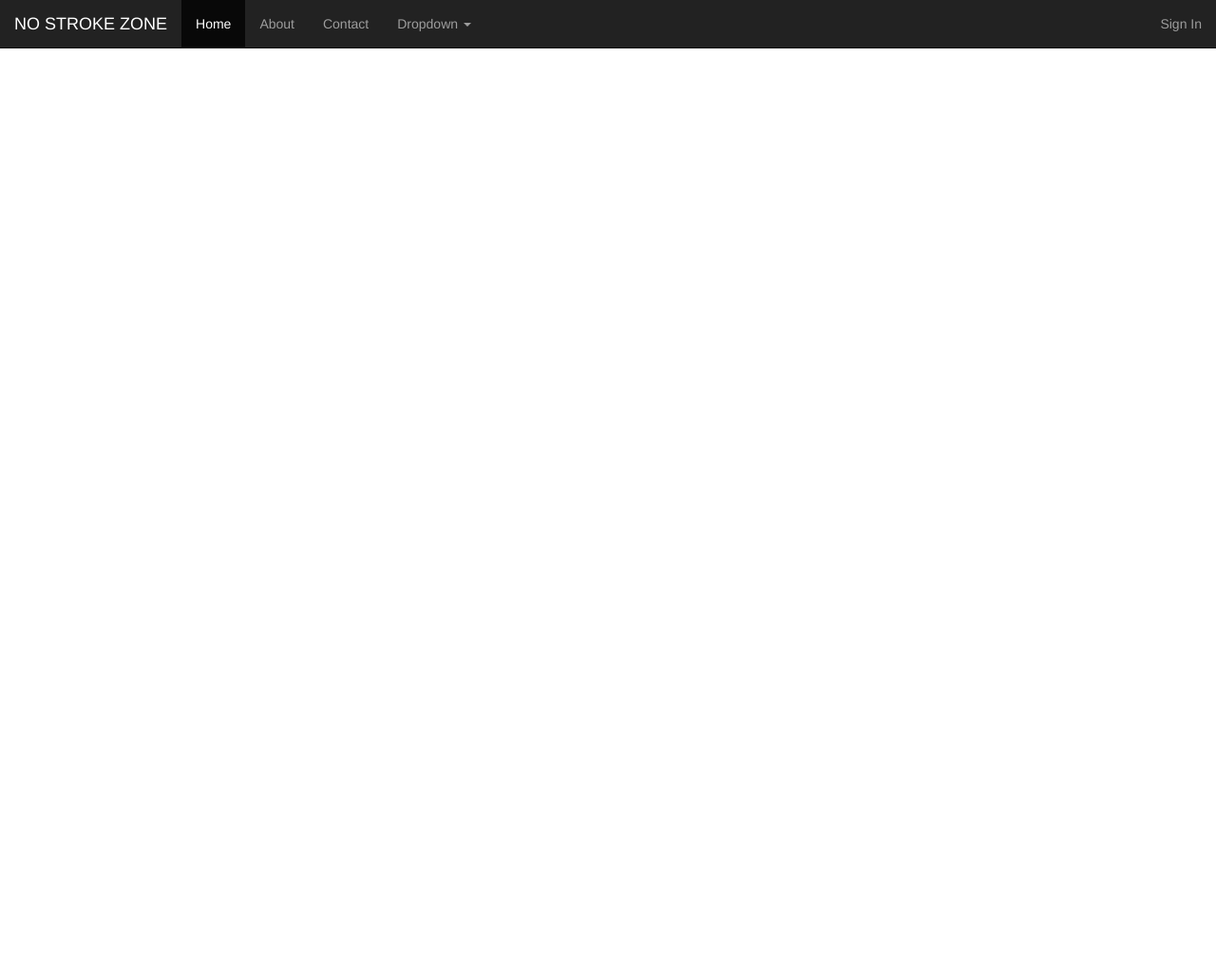
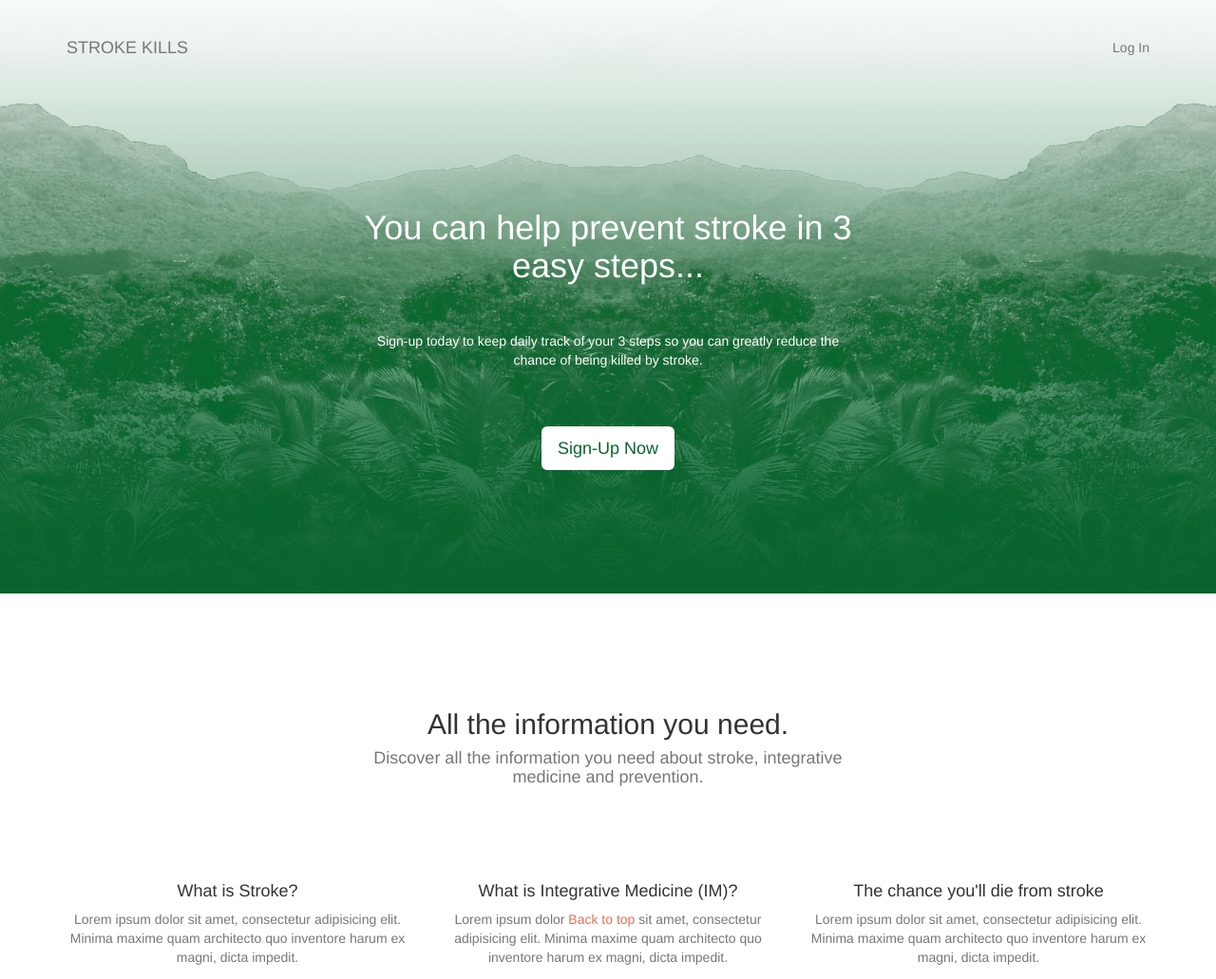
Before and after one commit to alvmal/stroke-im-info, a plain HTML site: page index.html in a window 1280 px wide. Shown: the top 1031 px of the page at 95% size. Before the commit the page ends 800 px from the top, so only its background shows below. Drawn offline with nearby package versions, Linux system fonts and the light colour scheme.

Commit message:
homepage progress

```diff
--- a/css/custom.css
+++ b/css/custom.css
@@ -1,11 +1,72 @@
-.left {
-    background-color: aqua;
+a {
+    color: #e67158;
 }
 
-.right {
-    background-color: blueviolet;
+.btn {
+    background-color: white;
+/*    border: 2px solid white;*/
 }
 
 .navbar {
     margin-bottom: 0px;
 }
+
+.navbar-default {
+    background-color: transparent;
+    border: medium none;
+    padding: 25px 0;
+    transition: padding 0.3s ease 0s;
+    position: absolute;
+    top: 0;
+    right: 0;
+    left: 0;
+    z-index: 20;
+}
+
+header {
+    background-attachment: scroll;
+    background-image: url("../images/home-bg.jpg");
+    background-position: center center;
+    background-size: cover;
+    height: 626px;
+    color: white;
+}
+
+header .home-text,
+section .home-text {
+    margin: 0 auto;
+    max-width: 580px;
+    text-align: center;
+}
+
+header .home-text {
+    padding: 200px 30px 0;
+}
+
+header .home-text p {
+    margin-top: 50px;
+    color: white;
+}
+
+header .home-text a {
+    margin-top: 50px;
+    color: #08642d;
+}
+
+section {
+    padding: 100px 0;
+}
+
+section .home-text {
+    padding: 0 30px 80px;
+}
+
+#action {
+    background-color: #e9f1ec;
+}
+
+footer {
+    background-color: #0B465C;
+    padding: 50px 0;
+    color: white;
+}
--- a/index.html
+++ b/index.html
@@ -24,8 +24,8 @@
 <body>
 
     <!-- Static navbar -->
-    <nav class="navbar navbar-inverse navbar-static-top">
-        <div class="container-fluid">
+    <nav class="navbar navbar-default navbar-static-top">
+        <div class="container">
             <div class="navbar-header">
                 <button type="button" class="navbar-toggle collapsed" data-toggle="collapse" data-target="#navbar" aria-expanded="false" aria-controls="navbar">
                     <span class="sr-only">Toggle navigation</span>
@@ -33,9 +33,10 @@
                     <span class="icon-bar"></span>
                     <span class="icon-bar"></span>
                 </button>
-                <a class="navbar-brand" href="#">NO STROKE ZONE</a>
+                <a class="navbar-brand" href="#">STROKE KILLS</a>
             </div>
             <div id="navbar" class="navbar-collapse collapse">
+                <!--
                 <ul class="nav navbar-nav">
                     <li class="active"><a href="#">Home</a></li>
                     <li><a href="#about">About</a></li>
@@ -53,13 +54,57 @@
                         </ul>
                     </li>
                 </ul>
+-->
                 <ul class="nav navbar-nav navbar-right">
-                    <li><a href="../navbar-fixed-top/">Sign In</a></li>
+                    <li><a href="../navbar-fixed-top/">Log In</a></li>
                 </ul>
             </div>
             <!--/.nav-collapse -->
         </div>
     </nav>
+
+    <!-- Main Image -->
+    <header>
+        <div class="container home-text">
+            <h1>You can help prevent stroke in 3 easy steps...</h1>
+            <p>Sign-up today to keep daily track of your 3 steps so you can greatly reduce the chance of being killed by stroke.</p>
+            <a class="btn btn-lg" href="#services">Sign-Up Now</a>
+        </div>
+    </header>
+
+    <section class="container">
+        <div class="home-text">
+            <h2 class="section-heading">All the information you need.</h2>
+            <h4 class="section-subheading text-muted">Discover all the information you need about stroke, integrative medicine and prevention.</h4>
+        </div>
+        <article class="row text-center">
+            <div class="col-md-4">
+                <h4 class="service-heading">What is Stroke?</h4>
+                <p class="text-muted">Lorem ipsum dolor sit amet, consectetur adipisicing elit. Minima maxime quam architecto quo inventore harum ex magni, dicta impedit.</p>
+            </div>
+            <div class="col-md-4">
+                <h4 class="service-heading">What is Integrative Medicine (IM)?</h4>
+                <p class="text-muted">Lorem ipsum dolor <a href="#">Back to top</a> sit amet, consectetur adipisicing elit. Minima maxime quam architecto quo inventore harum ex magni, dicta impedit.</p>
+            </div>
+            <div class="col-md-4">
+                <h4 class="service-heading">The chance you'll die from stroke</h4>
+                <p class="text-muted">Lorem ipsum dolor sit amet, consectetur adipisicing elit. Minima maxime quam architecto quo inventore harum ex magni, dicta impedit.</p>
+            </div>
+        </article>
+    </section>
+
+    <section id="action">
+        <div class="container">
+
+        </div>
+    </section>
+
+    <footer>
+        <div class="container">
+            <p class="pull-right"><a href="#">Back to top</a></p>
+            <p>© 2016 Stroke Kills · <a href="#">Privacy</a> · <a href="#">Terms</a></p>
+        </div>
+    </footer>
 
     <!-- jQuery (necessary for Bootstrap's JavaScript plugins) -->
     <script src="https://ajax.googleapis.com/ajax/libs/jquery/1.11.3/jquery.min.js"></script>
```
Also changed, not shown: images/home-bg.jpg (added).
